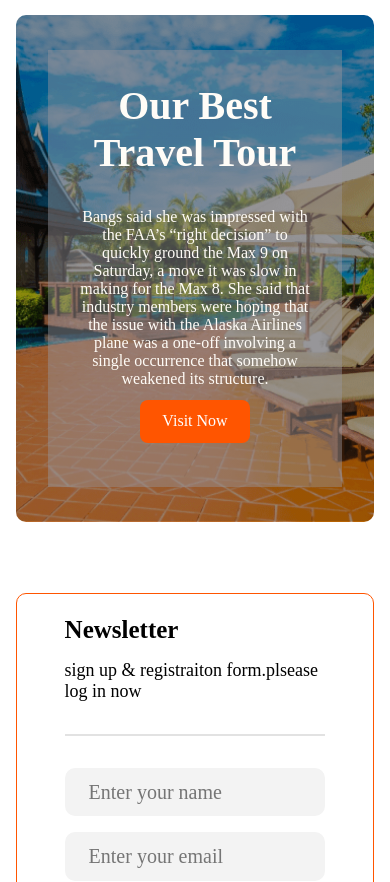
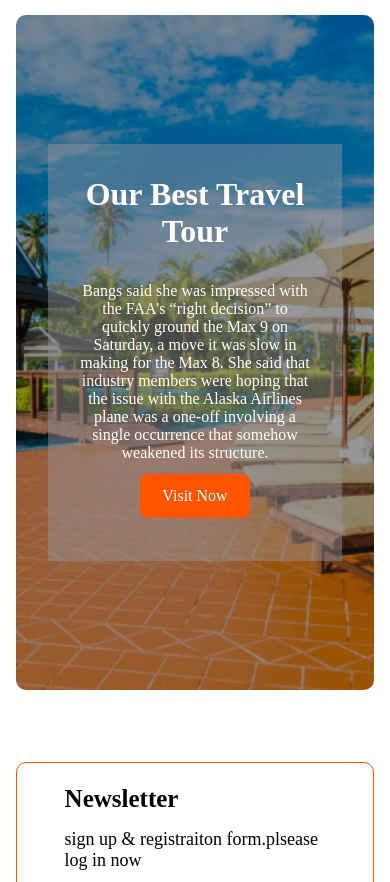
Before and after one commit to Julfikar175467/Assignment-2, a plain HTML site: page index.html in a window 390 px wide. Shown: the part 7939-8821 px from the top of the page. Drawn offline with Linux system fonts and the light colour scheme.

Commit message:
css and html file update

```diff
--- a/responsive.css
+++ b/responsive.css
@@ -51,14 +51,14 @@ main{
 }
 /* --------------------------bonus design------------- */
 .bonus{
-    height: 60vh;
+    height: 80vh;
 }
 .text-img{
     margin: 8% 2rem;
     padding: 2rem;
 }
 .text-img h1{
-    font-size: 2.5rem;
+    font-size: 2rem;
 }
 /* =========================gallary================== */
 .gallary{
@@ -100,7 +100,7 @@ main{
     position: absolute;
     top:40%;
     right: 2rem;
-    width: 250px;
+    width: 200px;
     height: 100px;
 
 }
@@ -119,14 +119,7 @@ main{
 
 
 
-
-
-
-
-
-
 /* -----------------footer---------------- */
-
 
 footer{
     padding:2% 4%;
```
